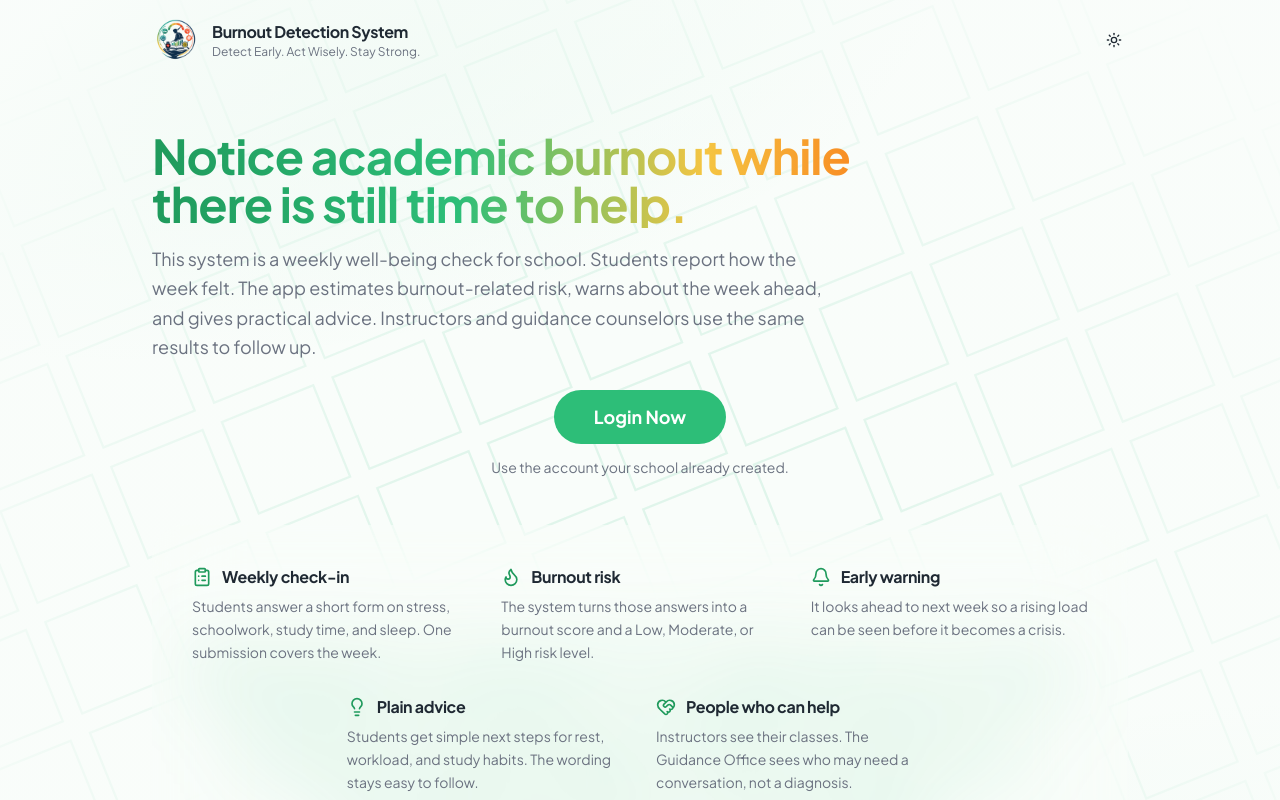
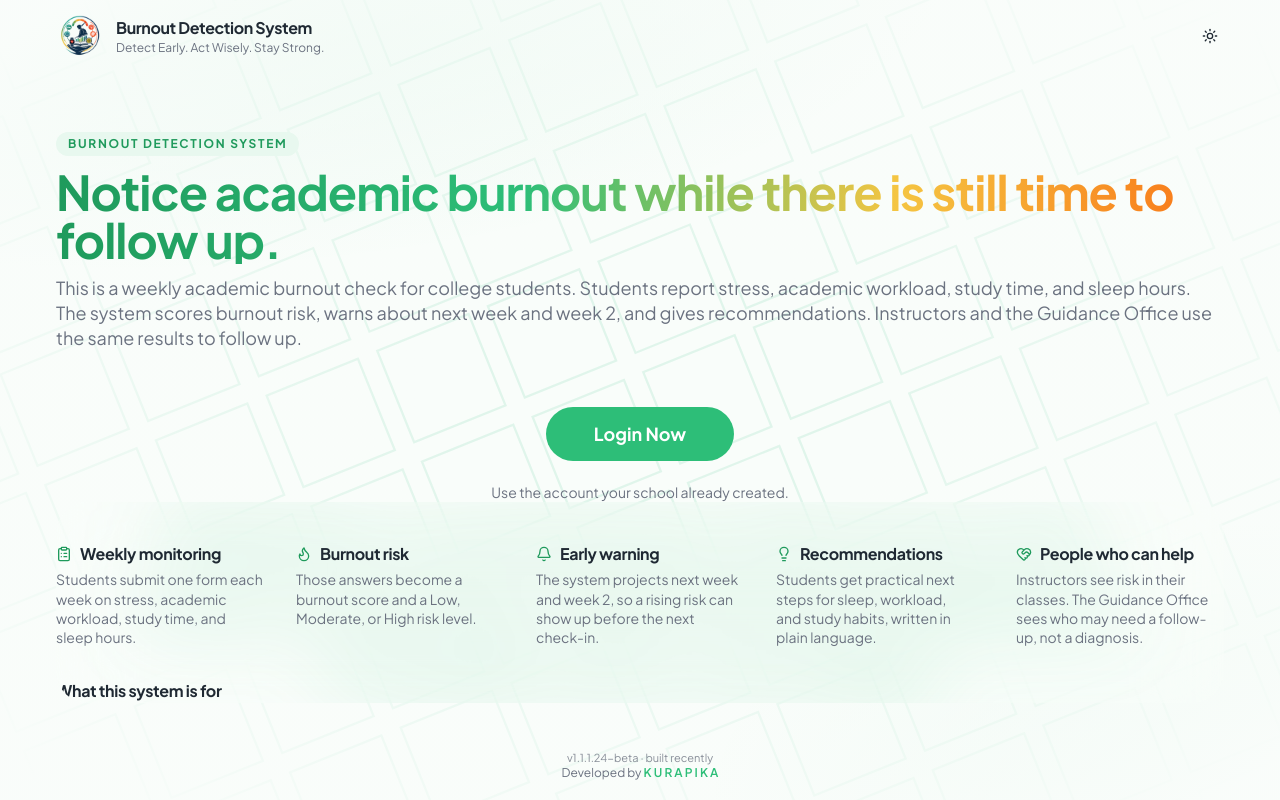
Before and after one commit to Marco122497/burnout-detection, a Next.js app: page / in a window 1280 px wide. Shown: the top 800 px of the page. Built offline with nearby package versions, Linux system fonts and the light colour scheme.

Commit message:
Rewrite the landing page around the real monitoring flow, and let reports print every page with the system tagline in the header.

```diff
--- a/app/globals.css
+++ b/app/globals.css
@@ -292,11 +292,15 @@
 
 @media print {
   html,
-  body {
+  body,
+  .chum-app,
+  .student-chum {
     background: white !important;
     color: #111111 !important;
     width: auto !important;
     height: auto !important;
+    max-height: none !important;
+    min-height: 0 !important;
     margin: 0 !important;
     padding: 0 !important;
     overflow: visible !important;
@@ -346,7 +350,7 @@
 
   .formal-report header,
   .formal-report h3,
-  .report-keep,
+  .formal-report .report-signoff,
   .formal-report svg,
   .formal-report img {
     break-inside: avoid;
--- a/app/page.tsx
+++ b/app/page.tsx
@@ -5,7 +5,7 @@ import { LandingPage } from "@/components/landing/landing-page";
 export const metadata = {
   title: "Burnout Detection System",
   description:
-    "A weekly academic burnout check for college students, with early warning for instructors and the Guidance Office.",
+    "A weekly academic burnout check for college students. It scores risk, warns about next week and week 2, and supports follow-up by instructors and the Guidance Office.",
 };
 
 export default function HomePage() {
--- a/components/landing/landing-page.tsx
+++ b/components/landing/landing-page.tsx
@@ -16,36 +16,36 @@ import { cn } from "@/lib/utils";
 const purposes = [
   {
     icon: ClipboardListIcon,
-    title: "Weekly check-in",
-    text: "Students answer a short form on stress, schoolwork, study time, and sleep. One submission covers the week.",
+    title: "Weekly monitoring",
+    text: "Students submit one form each week on stress, academic workload, study time, and sleep hours.",
   },
   {
     icon: FlameIcon,
     title: "Burnout risk",
-    text: "The system turns those answers into a burnout score and a Low, Moderate, or High risk level.",
+    text: "Those answers become a burnout score and a Low, Moderate, or High risk level.",
   },
   {
     icon: BellIcon,
     title: "Early warning",
-    text: "It looks ahead to next week so a rising load can be seen before it becomes a crisis.",
+    text: "The system projects next week and week 2, so a rising risk can show up before the next check-in.",
   },
   {
     icon: LightbulbIcon,
-    title: "Plain advice",
-    text: "Students get simple next steps for rest, workload, and study habits. The wording stays easy to follow.",
+    title: "Recommendations",
+    text: "Students get practical next steps for sleep, workload, and study habits, written in plain language.",
   },
   {
     icon: HeartHandshakeIcon,
     title: "People who can help",
-    text: "Instructors see their classes. The Guidance Office sees who may need a conversation, not a diagnosis.",
+    text: "Instructors see risk in their classes. The Guidance Office sees who may need a follow-up, not a diagnosis.",
   },
 ];
 
 export function LandingPage() {
   return (
-    <div className="relative min-h-svh">
+    <div className="relative min-h-svh lg:h-svh lg:overflow-hidden">
       <AuthBackground />
-      <div className="relative z-10 mx-auto flex min-h-svh w-full max-w-5xl flex-col px-4 py-4 sm:px-6">
+      <div className="relative z-10 flex min-h-svh w-full flex-col px-5 py-3 sm:px-8 xl:px-14 lg:h-full">
         <header className="flex items-center justify-between gap-3">
           <div className="flex min-w-0 items-center gap-3">
             <img
@@ -69,35 +69,38 @@ export function LandingPage() {
           </div>
         </header>
 
-        <main className="flex flex-1 flex-col justify-center py-10 sm:py-14">
-          {/* <p className="text-xs font-bold tracking-[0.16em] text-[color:var(--chum-green-deep)] uppercase">
-            For college students and the Guidance Office
-          </p> */}
-          <h1 className="mt-3 max-w-3xl bg-[linear-gradient(90deg,#1f9a5c_0%,#2dbe78_40%,#f5c542_72%,#f97316_100%)] bg-clip-text text-3xl font-bold tracking-tight text-transparent sm:text-5xl">
-            Notice academic burnout while there is still time to help.
-          </h1>
-          <p className="mt-4 max-w-2xl text-base leading-relaxed text-muted-foreground sm:text-lg">
-            This system is a weekly well-being check for school. Students
-            report how the week felt. The app estimates burnout-related risk,
-            warns about the week ahead, and gives practical advice. Instructors
-            and guidance counselors use the same results to follow up.
-          </p>
-          <div className="mt-7 flex flex-col items-center gap-3 text-center">
+        <main className="flex min-h-0 flex-1 flex-col py-2">
+          <div className="mt-8 flex flex-col gap-3 lg:mt-16">
+            <p className="w-fit rounded-full bg-[color:var(--chum-green-soft)] px-3 py-1 text-xs font-bold tracking-[0.14em] text-[color:var(--chum-green-deep)] uppercase">
+              Burnout Detection System
+            </p>
+            <h1 className="w-full text-left bg-[linear-gradient(90deg,#1f9a5c_0%,#2dbe78_40%,#f5c542_72%,#f97316_100%)] bg-clip-text text-3xl font-bold tracking-tight text-transparent lg:text-4xl xl:text-5xl">
+              Notice academic burnout while there is still time to follow up.
+            </h1>
+            <p className="w-full text-left text-sm leading-snug text-muted-foreground sm:text-base xl:text-lg">
+              This is a weekly academic burnout check for college students.
+              Students report stress, academic workload, study time, and sleep
+              hours. The system scores burnout risk, warns about next week and
+              week 2, and gives recommendations. Instructors and the Guidance
+              Office use the same results to follow up.
+            </p>
+          </div>
+          <div className="mt-10 flex w-full flex-col items-center gap-2 text-center lg:mt-14">
             <Link
               href="/login"
               className={cn(
                 buttonVariants({ size: "lg" }),
-                "h-14 rounded-full px-10 text-lg font-bold"
+                "h-14 rounded-full px-12 text-lg font-bold shadow-[0_12px_28px_rgb(45_190_120_/_0.4)]"
               )}
             >
               Login Now
             </Link>
-            <p className="text-sm text-muted-foreground">
+            <p className="mt-3 text-sm text-muted-foreground">
               Use the account your school already created.
             </p>
           </div>
 
-          <section className="relative mt-12 overflow-hidden rounded-[2rem] px-1 py-2 sm:px-2">
+          <section className="relative mt-auto mb-6 min-h-0 overflow-hidden rounded-[2rem] pt-6 lg:mb-10">
             <div
               aria-hidden
               className="pointer-events-none absolute inset-0 bg-background/25 backdrop-blur-2xl"
@@ -106,40 +109,32 @@ export function LandingPage() {
               aria-hidden
               className="pointer-events-none absolute inset-0 flex items-center justify-center px-8 text-center text-4xl leading-tight font-bold text-[color:var(--chum-green)]/30 blur-2xl select-none sm:text-6xl"
             >
-              Weekly check-in. Burnout risk. Early warning. Plain advice.
+              Weekly monitoring. Burnout risk. Early warning. Recommendations.
               People who can help.
             </p>
-            <div className="relative grid grid-cols-1 items-stretch gap-x-8 gap-y-8 p-5 sm:grid-cols-2 sm:p-8 lg:grid-cols-6">
-              {purposes.map((item, index) => (
-                <article
-                  key={item.title}
-                  className={cn(
-                    "flex h-full flex-col",
-                    "lg:col-span-2",
-                    index === 3 && "lg:col-start-2",
-                    index === 4 &&
-                      "sm:col-span-2 sm:w-[calc(50%-1rem)] sm:justify-self-center lg:w-auto lg:justify-self-stretch"
-                  )}
-                >
-                  <h2 className="flex items-center gap-2.5 text-base font-bold tracking-tight text-pretty">
-                    <item.icon className="size-5 shrink-0 text-[color:var(--chum-green-deep)]" />
+            <div className="relative grid w-full grid-cols-1 gap-x-6 gap-y-3 py-4 text-left sm:grid-cols-2 lg:grid-cols-5 xl:gap-x-8">
+              {purposes.map((item) => (
+                <article key={item.title} className="flex h-full flex-col">
+                  <h2 className="flex items-center gap-2 text-sm font-bold tracking-tight text-pretty xl:text-base">
+                    <item.icon className="size-4 shrink-0 text-[color:var(--chum-green-deep)]" />
                     {item.title}
                   </h2>
-                  <p className="mt-1.5 text-sm leading-relaxed text-pretty text-muted-foreground">
+                  <p className="mt-1 text-xs leading-snug text-pretty text-muted-foreground xl:text-sm">
                     {item.text}
                   </p>
                 </article>
               ))}
-              <div className="sm:col-span-2 lg:col-span-6">
-                <h2 className="text-base font-bold tracking-tight">
+              <div className="mt-3 sm:col-span-2 lg:col-span-5 lg:mt-5">
+                <h2 className="text-sm font-bold tracking-tight xl:text-base">
                   What this system is for
                 </h2>
-                <p className="mt-2 text-sm leading-relaxed text-pretty text-muted-foreground">
-                  It helps a school see academic burnout early: heavy weeks,
-                  short sleep, long study hours, and rising stress. It is a
-                  support tool for monitoring and guidance. It does not
-                  diagnose depression, anxiety, or any medical condition, and
-                  it does not replace a counselor or a doctor.
+                <p className="mt-1 text-xs leading-snug text-pretty text-muted-foreground xl:text-sm">
+                  It helps the school see academic burnout early: heavy
+                  workload, short sleep, long study hours, and rising stress.
+                  It supports weekly monitoring and guidance follow-up. It does
+                  not diagnose depression, anxiety, or any medical or
+                  psychological condition, and it does not replace a counselor
+                  or a doctor.
                 </p>
               </div>
             </div>
--- a/components/reports/formal-report-document.tsx
+++ b/components/reports/formal-report-document.tsx
@@ -257,7 +257,7 @@ export function FormalReportDocument({
               Burnout Detection System
             </p>
             <p className="mt-0.5 text-[12px] italic text-[#374151]">
-              Student wellness & early intervention
+              Detect Early. Act Wisely. Stay Strong.
             </p>
             <p className="mt-1 text-[11px] text-[#4b5563]">
               Guidance · Student Burnout Monitoring
@@ -339,7 +339,7 @@ export function FormalReportDocument({
         </p>
       </section>
 
-      <section className="report-keep mt-10 space-y-10">
+      <section className="report-signoff mt-10 space-y-10">
         <div className="grid grid-cols-1 gap-10 sm:grid-cols-2">
           <SignatoryBlock
             label="Prepared by"
--- a/lib/instructor/export.ts
+++ b/lib/instructor/export.ts
@@ -325,7 +325,7 @@ export function openPrintReport(
           <img class="brand-logo" src="${logoSrc}" alt="Burnout Detection System" />
           <div class="brand-text">
             <p class="brand-name">Burnout Detection System</p>
-            <p class="brand-tagline">Student wellness &amp; early intervention</p>
+            <p class="brand-tagline">Detect Early. Act Wisely. Stay Strong.</p>
             <p class="brand-sub">Guidance · Student Burnout Monitoring</p>
           </div>
           <img class="brand-logo" src="${logoSrc}" alt="" />
```
